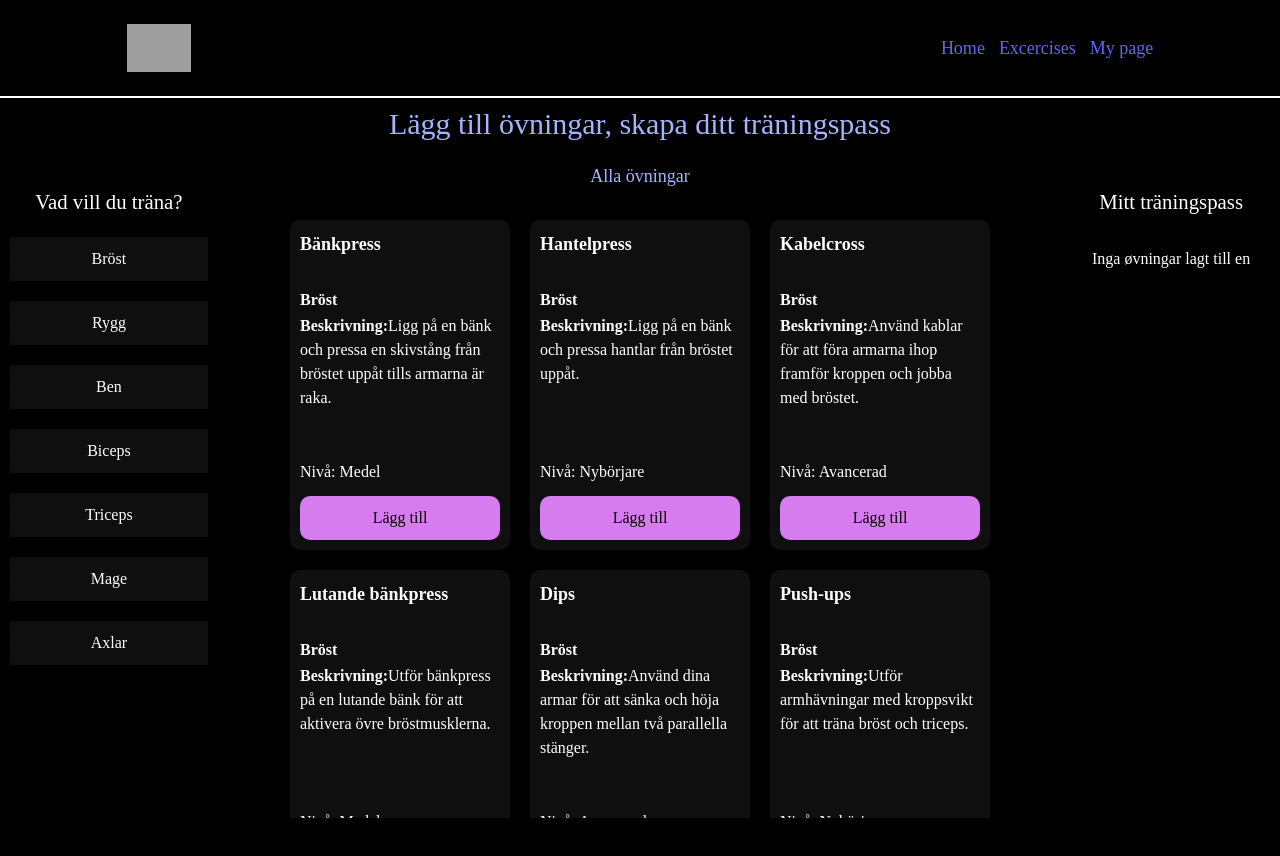
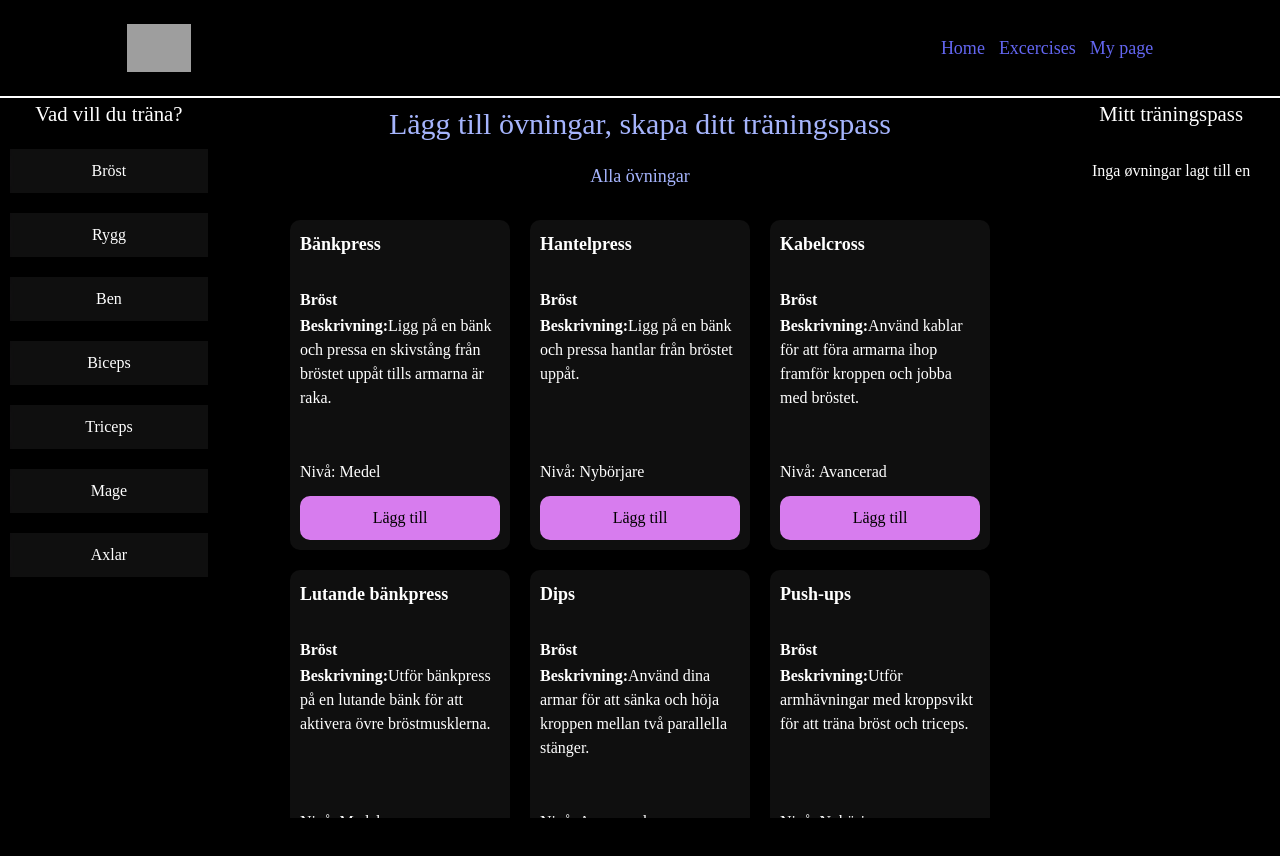
Before and after one commit to Johhed93/training-app, a React (Vite) app: page / in a window 1280 px wide. Shown: the top 856 px of the page. Built offline with nearby package versions, Linux system fonts and the light colour scheme; grey boxes are pictures that could not be loaded; a web font is replaced by a local one.

Commit message:
removed margin from class

```diff
--- a/src/App.css
+++ b/src/App.css
@@ -22,7 +22,6 @@
 }
 
 .sidebar {
-  margin-top: 11dvh;
   display: flex;
   flex-direction: column;
   gap: 20px;
```
